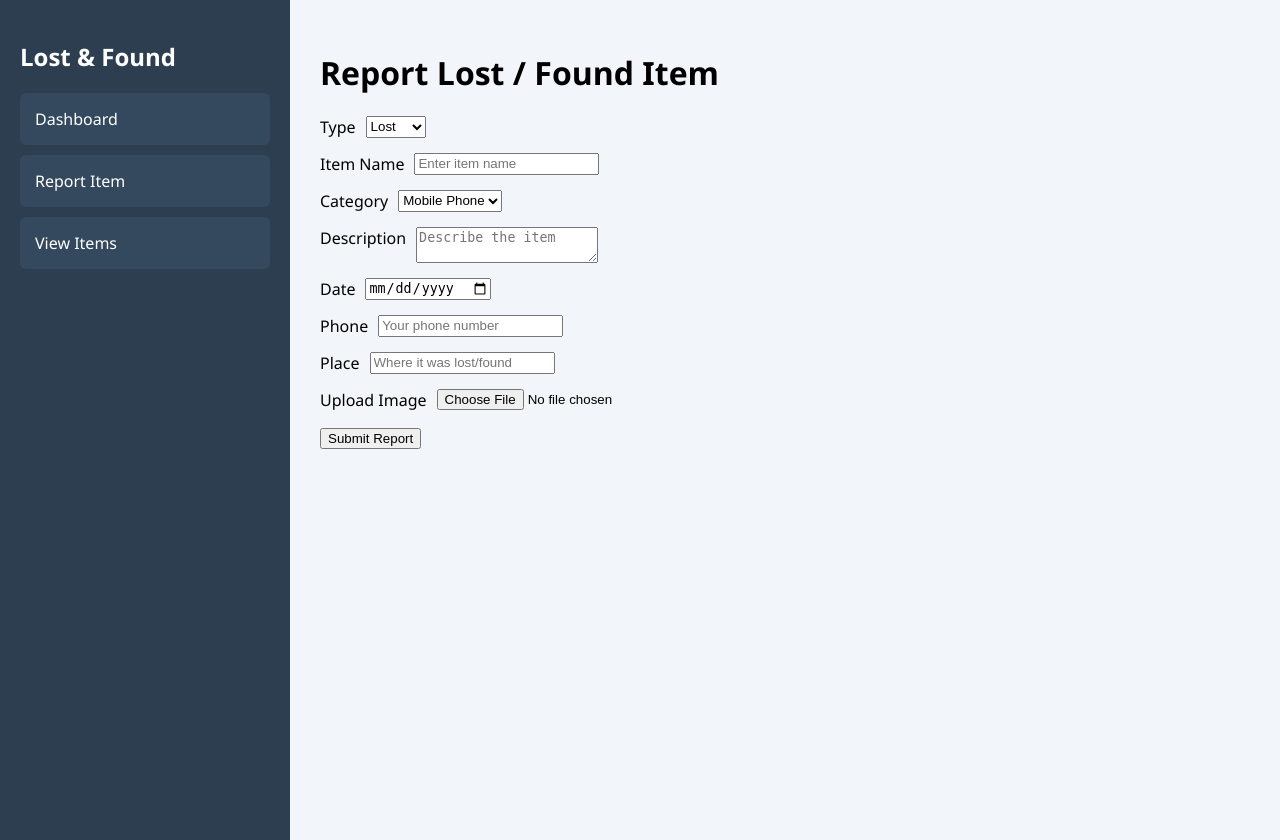
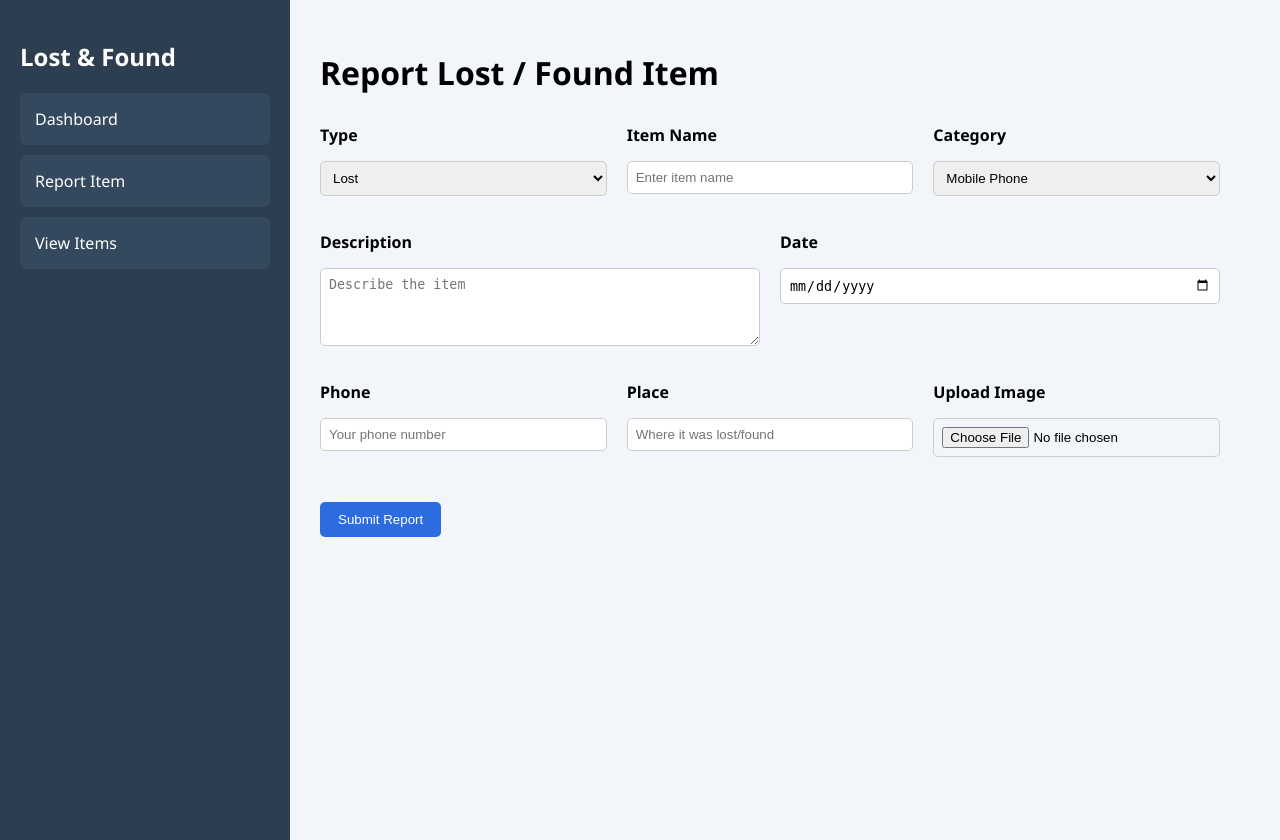
Before and after one commit to sayansamanta5089-netizen/Lost-Found-System-Project, a Flask app: page /report in a window 1280 px wide. Run offline with Flask 3, Linux system fonts and the light colour scheme.

Commit message:
Refactor and reorganize CSS styles
Refactor CSS styles for improved readability and organization.

```diff
--- a/lost_found_project/static/style.css
+++ b/lost_found_project/static/style.css
@@ -216,3 +216,54 @@ text-align:center;
 border-radius:6px;
 text-decoration:none;
 }
+.page-title{
+margin-bottom:30px;
+}
+
+.report-form{
+max-width:900px;
+}
+
+.form-row{
+display:flex;
+gap:20px;
+margin-bottom:20px;
+flex-wrap:wrap;
+}
+
+.form-group{
+display:flex;
+flex-direction:column;
+flex:1;
+}
+
+.form-group label{
+font-weight:600;
+margin-bottom:5px;
+}
+
+.form-group input,
+.form-group select,
+.form-group textarea{
+padding:8px;
+border:1px solid #ccc;
+border-radius:5px;
+}
+
+.description textarea{
+height:60px;
+}
+
+.submit-btn{
+padding:10px 18px;
+background:#2d6cdf;
+color:white;
+border:none;
+border-radius:5px;
+cursor:pointer;
+margin-top:10px;
+}
+
+.submit-btn:hover{
+background:#1f4ea8;
+}
```
